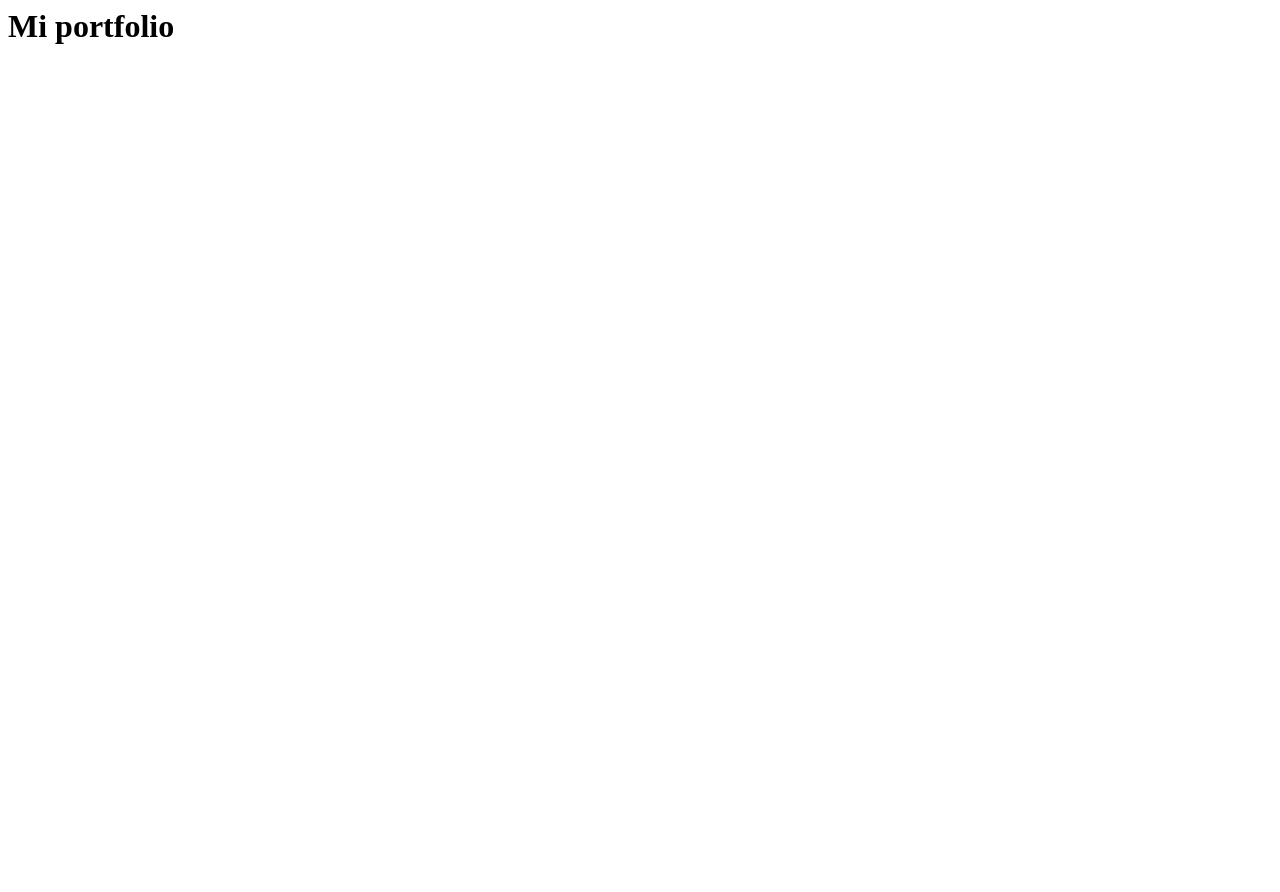
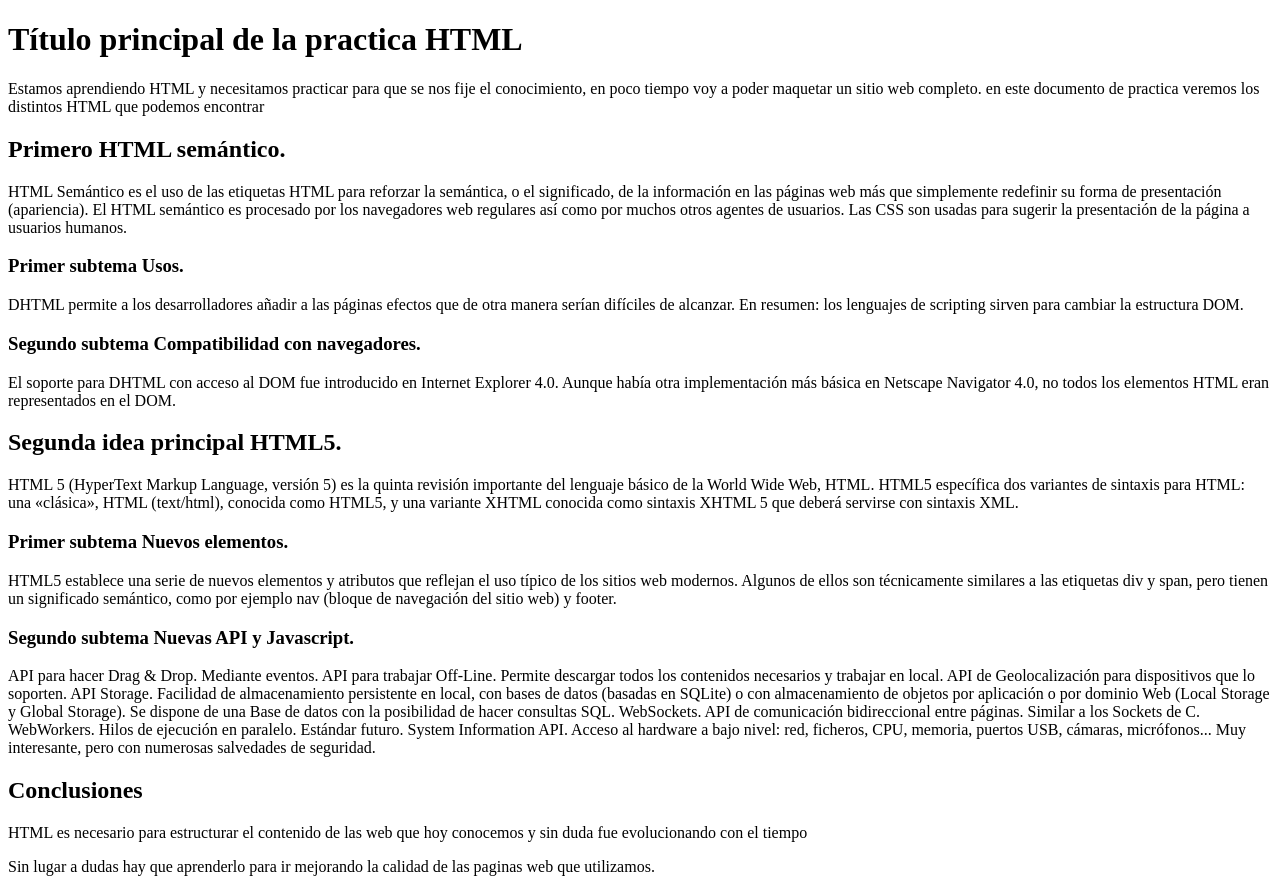
Before and after one commit to NoeliaND/Prueba, a plain HTML site: page index.html in a window 1280 px wide. Before the commit the page ends 800 px from the top, so only its background shows below. Drawn offline with Linux system fonts and the light colour scheme.

Commit message:
Add files via upload

```diff
--- a/index.html
+++ b/index.html
@@ -1 +1,36 @@
-<h1>Mi portfolio</h1>
+<!DOCTYPE html>
+<html>
+
+    <head>
+        <meta charset="utf-8">
+        <title>Primera página</title>
+    </head>
+
+    <body>
+        <h1>Título principal de la practica HTML</h1>
+            <p>Estamos aprendiendo HTML y necesitamos practicar para que se nos fije el conocimiento, en poco tiempo voy a poder maquetar un sitio web completo. en este documento de practica veremos los distintos HTML que podemos encontrar </p>
+        <h2>Primero HTML semántico.</h2>
+		    <p>HTML Semántico es el uso de las etiquetas HTML para reforzar la semántica, o el significado, de la información en las páginas web más que simplemente redefinir su forma de presentación (apariencia). El HTML semántico es procesado por los navegadores web regulares así como por muchos otros agentes de usuarios. Las CSS son usadas para sugerir la presentación de la página a usuarios humanos.</p>
+        <h3>Primer subtema Usos.</h3>
+			<p>DHTML permite a los desarrolladores añadir a las páginas efectos que de otra manera serían difíciles de alcanzar. En resumen: los lenguajes de scripting sirven para cambiar la estructura DOM.</p>
+        <h3>Segundo subtema Compatibilidad con navegadores.</h3>
+			<p>El soporte para DHTML con acceso al DOM fue introducido en Internet Explorer 4.0. Aunque había otra implementación más básica en Netscape Navigator 4.0, no todos los elementos HTML eran representados en el DOM.</p>
+        <h2>Segunda idea principal HTML5.</h2>
+		    <p>HTML 5 (HyperText Markup Language, versión 5) es la quinta revisión importante del lenguaje básico de la World Wide Web, HTML. HTML5 específica dos variantes de sintaxis para HTML: una «clásica», HTML (text/html), conocida como HTML5, y una variante XHTML conocida como sintaxis XHTML 5 que deberá servirse con sintaxis XML.</p>
+        <h3>Primer subtema Nuevos elementos.</h3>
+			<p>HTML5 establece una serie de nuevos elementos y atributos que reflejan el uso típico de los sitios web modernos. Algunos de ellos son técnicamente similares a las etiquetas div y span, pero tienen un significado semántico, como por ejemplo nav (bloque de navegación del sitio web) y footer.</p>
+        <h3>Segundo subtema Nuevas API y Javascript.</h3>
+			<p>API para hacer Drag & Drop. Mediante eventos.
+        API para trabajar Off-Line. Permite descargar todos los contenidos necesarios y trabajar en local.
+        API de Geolocalización para dispositivos que lo soporten.
+        API Storage. Facilidad de almacenamiento persistente en local, con bases de datos (basadas en SQLite) o con almacenamiento de objetos por aplicación o por dominio Web (Local Storage y Global Storage). Se dispone de una Base de datos con la posibilidad de hacer consultas SQL.
+        WebSockets. API de comunicación bidireccional entre páginas. Similar a los Sockets de C.
+        WebWorkers. Hilos de ejecución en paralelo.
+        Estándar futuro. System Information API. Acceso al hardware a bajo nivel: red, ficheros, CPU, memoria, puertos USB, cámaras, micrófonos... Muy interesante, pero con numerosas salvedades de seguridad.</p>
+
+    <h2>Conclusiones</h2>
+		<p>HTML es necesario para estructurar el contenido de las web que hoy conocemos y sin duda fue evolucionando con el tiempo</p>
+		<p>Sin lugar a dudas hay que aprenderlo para ir mejorando la calidad de las paginas web que utilizamos.</p>
+    </body>
+
+</html>
```
